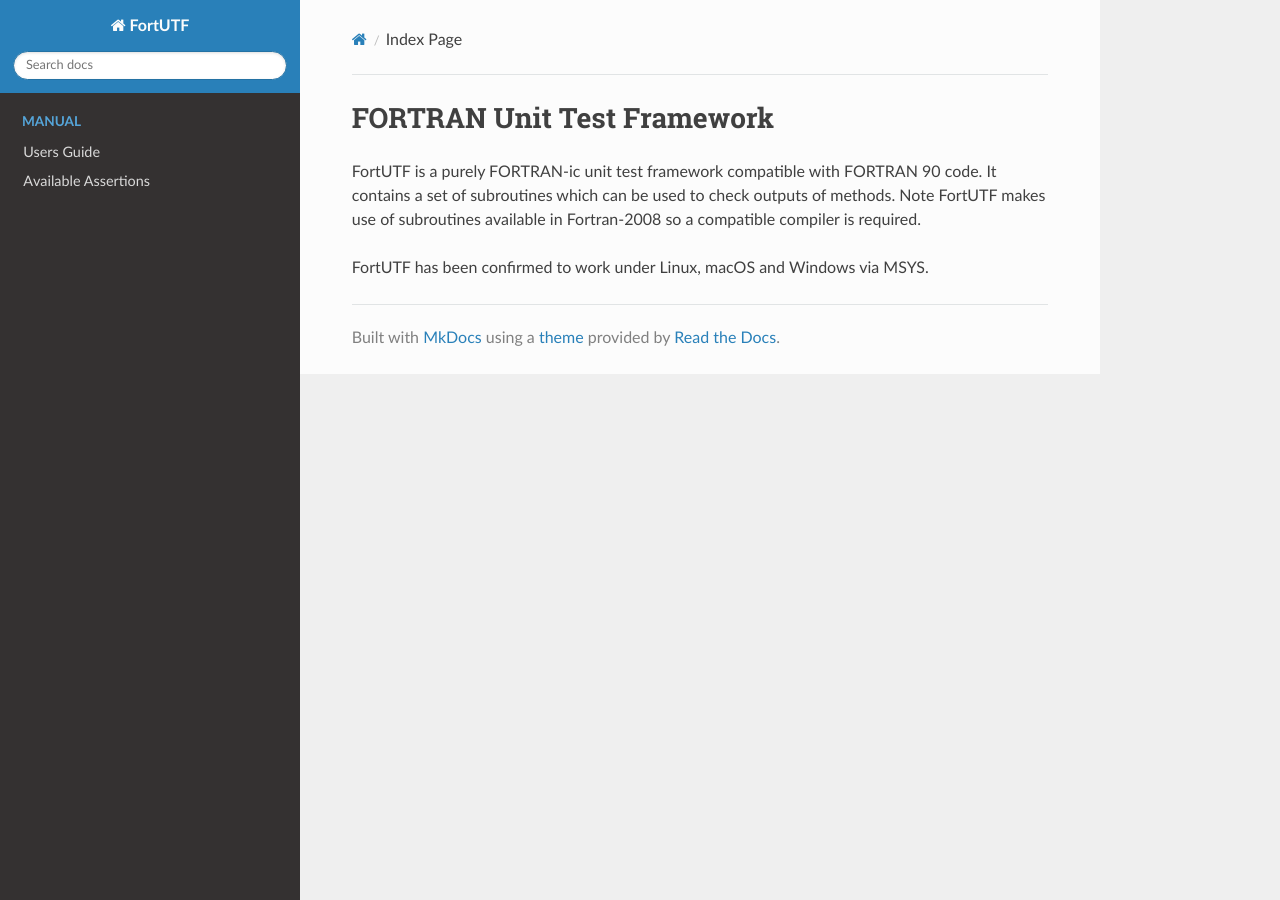
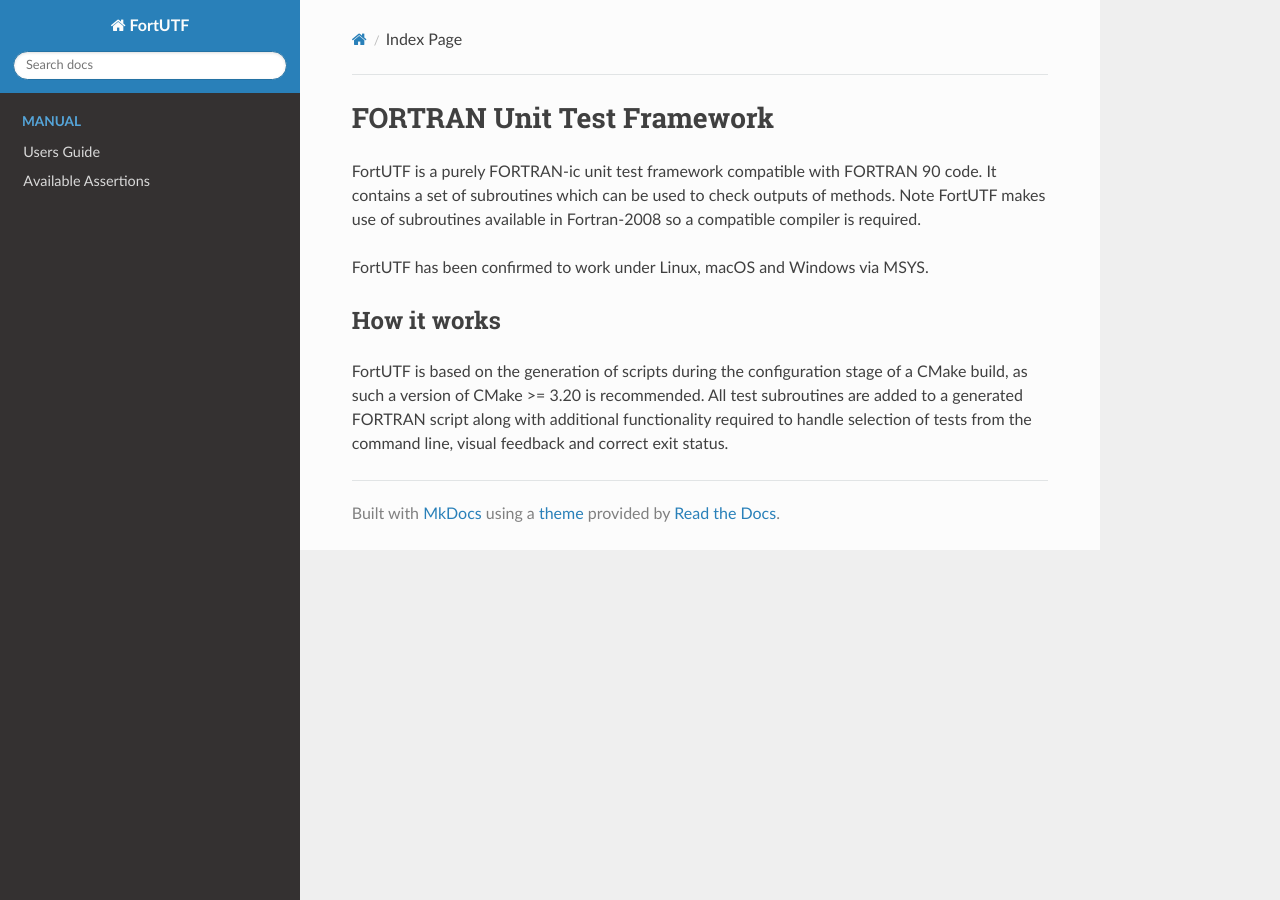
Before and after one commit to artemis-beta/FortUTF, an MkDocs documentation site: the page built from docs/index.md, in a window 1280 px wide. Built offline with MkDocs 1.6.1, drawn with Linux system fonts in a browser that asks for light colours; nearby versions of some CDN libraries.

Commit message:
More doc info

```diff
--- a/docs/index.md
+++ b/docs/index.md
@@ -10,3 +10,7 @@ date: 2022-08-17
 FortUTF is a purely FORTRAN-ic unit test framework compatible with FORTRAN 90 code. It contains a set of subroutines which can be used to check outputs of methods. Note FortUTF makes use of subroutines available in Fortran-2008 so a compatible compiler is required.
 
 FortUTF has been confirmed to work under Linux, macOS and Windows via MSYS.
+
+## How it works
+
+FortUTF is based on the generation of scripts during the configuration stage of a CMake build, as such a version of CMake >= 3.20 is recommended. All test subroutines are added to a generated FORTRAN script along with additional functionality required to handle selection of tests from the command line, visual feedback and correct exit status.
```
Also changed, not shown: README.md (+1 -1 lines).
